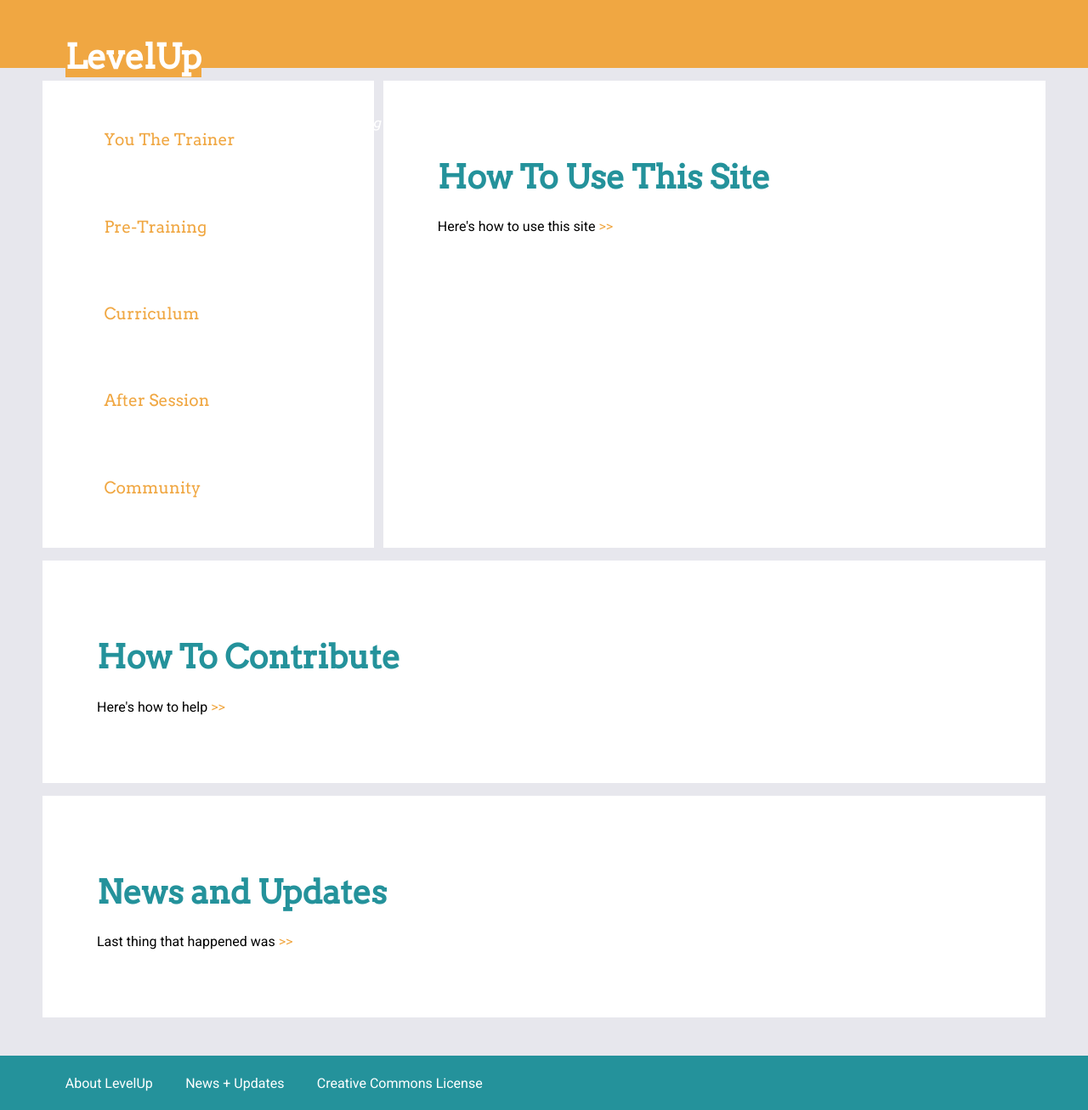
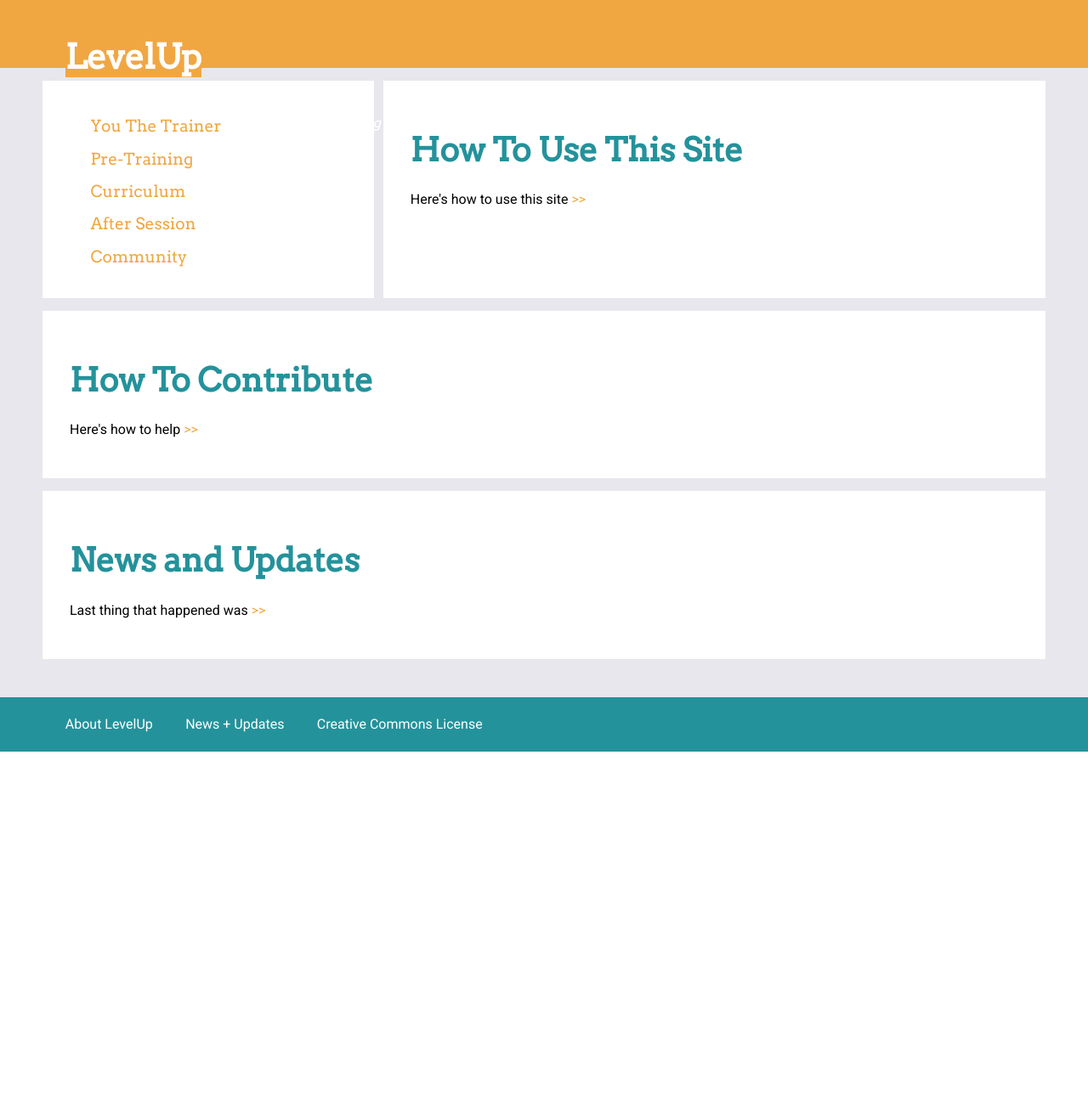
Before and after one commit to levelupcc/level-up, a Jekyll site: the page built from index.html, in a window 1280 px wide. Shown: the whole page at 85% size. Built offline with Jekyll 4.4.1, drawn with Linux system fonts in a browser that asks for light colours; after the commit the page ends 900 px from its top, so only the background shows below that.

Commit message:
padding fix

```diff
--- a/_sass/_nav.scss
+++ b/_sass/_nav.scss
@@ -3,6 +3,7 @@
 .menu ul a {
   font-size: 1rem;
 }
+
 // BEHAVIOR
 
 .menu ul li,
--- a/_sass/_reset.scss
+++ b/_sass/_reset.scss
@@ -428,6 +428,12 @@
  *
  */
 
+html {
+  height: 100%;
+  margin: 0;
+  padding: 0;
+}
+
 a {
   text-decoration: none;
 }
--- a/css/main.css
+++ b/css/main.css
@@ -370,6 +370,11 @@
  * Custom overrides
  *
  */
+html {
+  height: 100%;
+  margin: 0;
+  padding: 0; }
+
 a {
   text-decoration: none; }
 
@@ -383,11 +388,11 @@
 :root, .site-header-description {
   font: 16px "Roboto", sans-serif; }
 
-h1, h2, .page-header-title-link,
+h1, h2, .post-header-title-link,
 .post-title-link, h3, h4, nav, .nav-block > ul {
   font-family: "Arvo", serif; }
 
-h1, h2, .page-header-title-link,
+h1, h2, .post-header-title-link,
 .post-title-link, h3, h4, nav, .nav-block > ul {
   color: #24929B; }
 
@@ -397,7 +402,7 @@
 h1 {
   font-size: 2.4rem; }
 
-h2, .page-header-title-link,
+h2, .post-header-title-link,
 .post-title-link {
   font-size: 2rem; }
 
@@ -451,11 +456,6 @@
   -webkit-justify-content: center;
       -ms-flex-pack: center;
           justify-content: center;
-  -webkit-box-align: stretch;
-  -webkit-align-items: stretch;
-      -ms-flex-align: stretch;
-          align-items: stretch;
-  min-height: 35rem;
   padding: 15px 50px 30px; }
 
 .site-header {
@@ -482,40 +482,34 @@
   display: -webkit-flex;
   display: -ms-flexbox;
   display: flex;
-  -webkit-flex-wrap: wrap;
-      -ms-flex-wrap: wrap;
-          flex-wrap: wrap;
   -webkit-box-pack: center;
   -webkit-justify-content: center;
       -ms-flex-pack: center;
           justify-content: center;
-  -webkit-box-align: stretch;
-  -webkit-align-items: stretch;
-      -ms-flex-align: stretch;
-          align-items: stretch;
-  min-height: 40rem;
+  height: -webkit-calc(100%);
+  height: calc(100%);
   padding: 15px 50px 30px; }
 
 .nav-block {
   -webkit-flex-basis: 33%;
       -ms-flex-preferred-size: 33%;
           flex-basis: 33%;
+  max-height: 16rem;
+  padding: 1rem;
   margin-bottom: 15px; }
-
-.nav-block > .menu > li {
-  padding: 2rem; }
 
 .section-block, .section-block_top, .section-block_post {
   -webkit-flex-basis: 100%;
       -ms-flex-preferred-size: 100%;
           flex-basis: 100%;
   margin-bottom: 15px;
-  padding: 4rem; }
+  padding: 2rem; }
 
 .section-block_top {
   -webkit-flex-basis: 66%;
       -ms-flex-preferred-size: 66%;
           flex-basis: 66%;
+  max-height: 16rem;
   margin-left: 11px; }
 
 .section-block_post {
@@ -543,19 +537,16 @@
   min-width: calc(100%); }
 
 .site-footer {
-  padding: 1rem 6%;
-  height: 4rem;
   display: -webkit-box;
   display: -webkit-flex;
   display: -ms-flexbox;
   display: flex;
-  -webkit-flex-wrap: wrap;
-      -ms-flex-wrap: wrap;
-          flex-wrap: wrap;
   -webkit-box-align: center;
   -webkit-align-items: center;
       -ms-flex-align: center;
-          align-items: center; }
+          align-items: center;
+  height: 4rem;
+  padding: 1rem 6%; }
 
 .site-footer-link {
   margin-right: 2.4rem; }
```
Also changed, not shown: _sass/_core.scss (+8 -13 lines).
